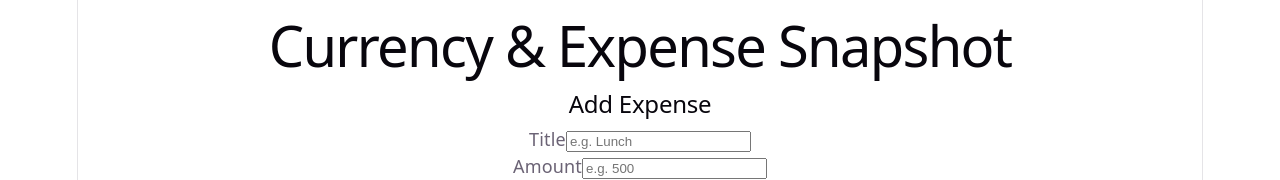
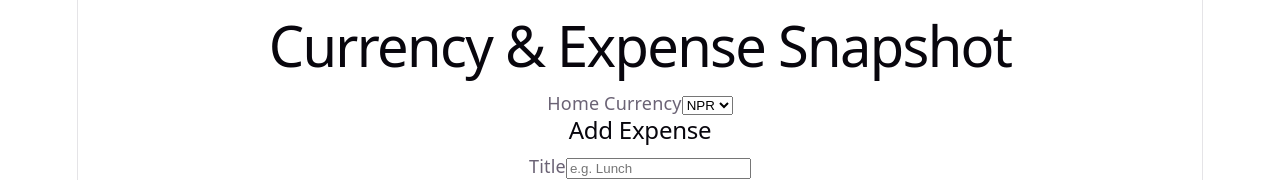
Before and after one commit to bhattaraikripa8-glitch/currency-expense-snapshot, a React app in the folder frontend/: page / in a window 1280 px wide. Shown: the top 180 px of the page. Built offline with nearby package versions, Linux system fonts and the light colour scheme; no server answers; the HTML template or start-up script is replaced by a standard one.

Commit message:
Home Currency selector added successfully.

```diff
--- a/frontend/src/App.jsx
+++ b/frontend/src/App.jsx
@@ -1,9 +1,11 @@
 import { useEffect, useState } from "react";
 import ExpenseForm from "./components/ExpenseForm";
 import ExpenseList from "./components/ExpenseList";
+import HomeCurrencySelector from "./components/HomeCurrencySelector";
 
 function App() {
   const [expenses, setExpenses] = useState([]);
+  const [homeCurrency, setHomeCurrency] = useState("NPR");
 
   useEffect(() => {
     fetch("/expenses")
@@ -46,6 +48,9 @@ function App() {
   return (
   <div>
     <h1>Currency & Expense Snapshot</h1>
+    <HomeCurrencySelector
+    homeCurrency={homeCurrency}
+    onChange={setHomeCurrency}/>
 
     <ExpenseForm onExpenseAdded={handleExpenseAdded} />
 
--- /dev/null
+++ b/frontend/src/components/HomeCurrencySelector.jsx
@@ -0,0 +1,21 @@
+function HomeCurrencySelector({ homeCurrency, onChange }) {
+  return (
+    <div>
+      <label htmlFor="home-currency">Home Currency</label>
+
+      <select
+        id="home-currency"
+        value={homeCurrency}
+        onChange={(event) => onChange(event.target.value)}
+      >
+        <option value="NPR">NPR</option>
+        <option value="USD">USD</option>
+        <option value="EUR">EUR</option>
+        <option value="INR">INR</option>
+        <option value="GBP">GBP</option>
+      </select>
+    </div>
+  );
+}
+
+export default HomeCurrencySelector;
```
